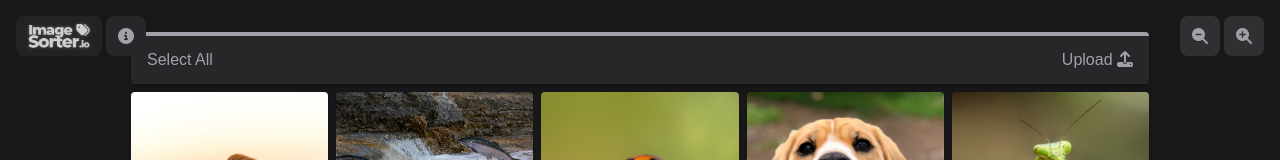
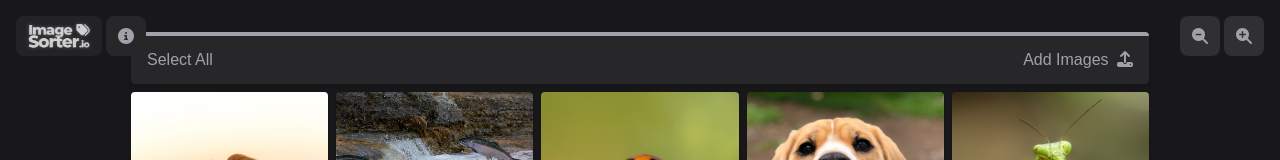
Before and after one commit to raykeating/imagesorter.io, a Next.js app: page / in a window 1280 px wide. Shown: the top 160 px of the page. Built offline with nearby package versions, Linux system fonts and the light colour scheme; a web font is replaced by a local one.

Commit message:
rename "upload" to "add images"

```diff
--- a/components/FileInput.tsx
+++ b/components/FileInput.tsx
@@ -9,7 +9,7 @@ function FileInput({ handleFileUpload }: any) {
 
   return (
     <div className="inline-block text-blue-500 hover:text-blue-800 cursor-pointer">
-      <span onClick={handleButtonClick} className="text-zinc-400 hover:text-zinc-300 transition-colors cursor-pointer">Upload <i className='fa-solid fa-upload'></i></span>
+      <span onClick={handleButtonClick} className="text-zinc-400 hover:text-zinc-300 transition-colors cursor-pointer">Add Images <i className='ml-1 fa-solid fa-upload'></i></span>
       <input
         ref={fileInputRef}
         type="file"
```
